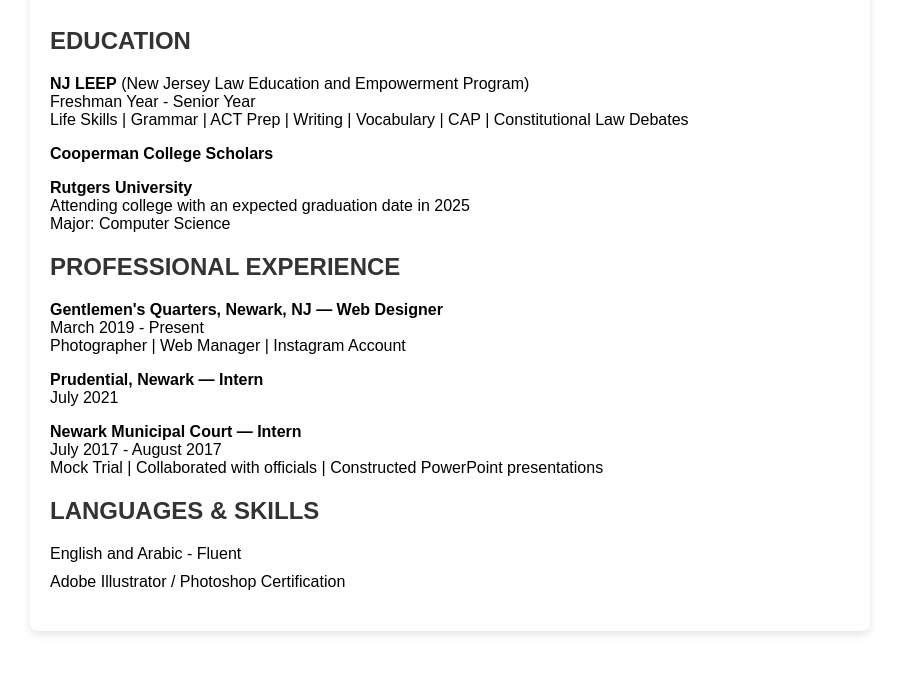
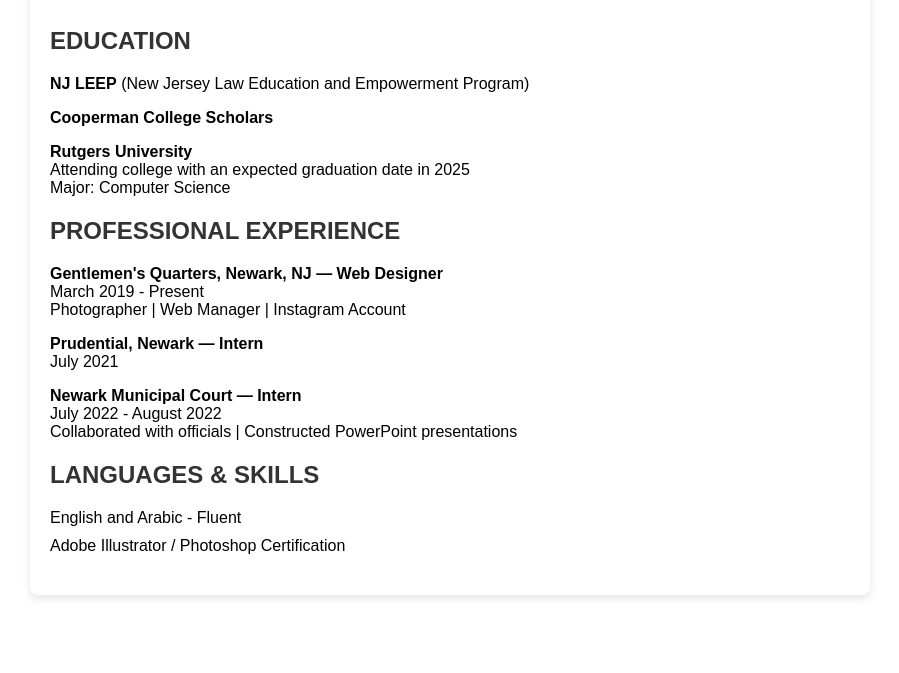
Before and after one commit to Jaafar128-dev/resume, a plain HTML site: page index.html in a window 1280 px wide. Shown: the part 171-844 px from the top of the page, without its empty margins (190-1089 px from the left). After the commit the page ends 816 px from the top, so only its background shows below. Drawn offline with Linux system fonts and the light colour scheme.

Commit message:
Update index.html

```diff
--- a/index.html
+++ b/index.html
@@ -51,8 +51,7 @@
         <div class="section">
             <h2>EDUCATION</h2>
             <p><strong>NJ LEEP</strong> (New Jersey Law Education and Empowerment Program)<br>
-            Freshman Year - Senior Year<br>
-            Life Skills | Grammar | ACT Prep | Writing | Vocabulary | CAP | Constitutional Law Debates</p>
+
             <p><strong>Cooperman College Scholars</strong></p>
             <p><strong>Rutgers University</strong><br>
             Attending college with an expected graduation date in 2025<br>
@@ -69,8 +68,8 @@
             July 2021</p>
 
             <p><strong>Newark Municipal Court — Intern</strong><br>
-            July 2017 - August 2017<br>
-            Mock Trial | Collaborated with officials | Constructed PowerPoint presentations</p>
+            July 2022 - August 2022<br>
+            Collaborated with officials | Constructed PowerPoint presentations</p>
         </div>
 
         <div class="section">
```
